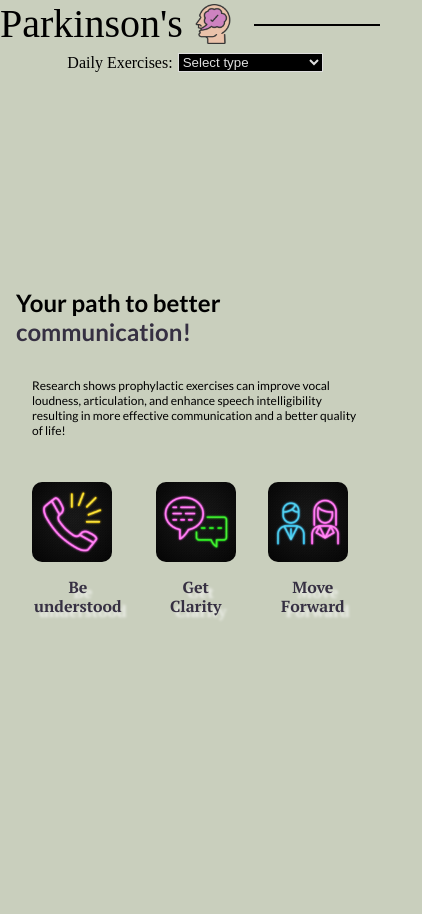
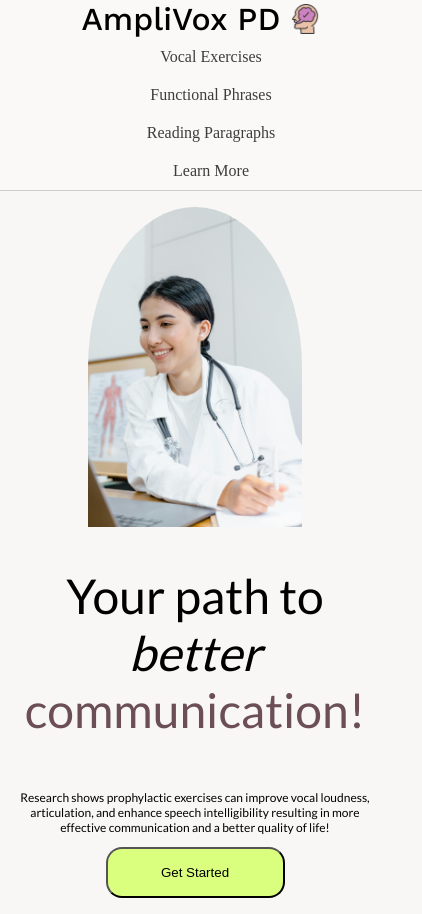
Before and after one commit to SamanthaMcElhinney/AI-Parkinsons-Treatment, a React app in the folder client/: page / in a window 390 px wide. Shown: the whole page, 422 px wide, since content can reach past the window. Before the commit the page ends 844 px from the top, so only its background shows below. Built offline with nearby package versions, Linux system fonts and the light colour scheme; the HTML template or start-up script is replaced by a standard one.

Commit message:
feat: header seperation of exercises and refactor main page for 100% intelligibility

```diff
--- /dev/null
+++ b/client/src/App.css
@@ -0,0 +1,6 @@
+@font-face {
+  font-family: 'Sabon LT';
+  src: url('./fonts/SabonLT-Regular.ttf') format('truetype'); /* Update the path and format as needed */
+  font-weight: 400;
+  font-style: normal;
+}
--- a/client/src/App.jsx
+++ b/client/src/App.jsx
@@ -1,11 +1,11 @@
 import React, { useState } from "react";
-import { Route, Routes } from "react-router-dom";
 import Countdown from "./Components/Countdown/Countdown";
 import FunctionalPhrases from "./Components/FunctionalPhrases/FunctionalPhrases";
 import Story from "./Components/Story/Story";
 import Header from "./Components/Header/Header";
 import Landing from "./Components/Landing/Landing";
 import styles from "./styles.module.css";
+import "./App.css"
 
 const App = () => {
   const [selectedExercise, setSelectedExercise] = useState("");
--- a/client/src/Components/Header/Header.css
+++ b/client/src/Components/Header/Header.css
@@ -1,112 +1,61 @@
+@import url("https://fonts.googleapis.com/css2?family=Work+Sans:wght@500&display=swap");
+
 .header {
-  display: flex;
-  flex-direction: column;
-  width: 100%;
-  height: 20%;
-}
-
-.header-top {
   display: flex;
   align-items: center;
   width: 100%;
+  padding: 0 1rem;
+  background-color: #fbf9f8;
+  border-bottom: 1px solid #ccc;
 }
 
-.header-top__logo {
+.logo {
   display: flex;
   align-items: center;
-  position: relative;
-  width: 100%;
+  margin-right: 20px;
+  color: inherit;
+  text-decoration: none;
+  font-family: "Work Sans", sans-serif;
+  font-weight: 500;
+  font-size: 2rem;
+}
+
+.logo img {
+  width: 30px;
+  height: 30px;
+  margin-left: 10px;
+}
+
+.header-choices {
+  display: flex;
+  justify-content: center;
+  align-items: center;
   flex-grow: 1;
 }
 
-.header-logo {
-  color: inherit;
+.exercise-link {
+  padding: 0 3rem;
+  color: #3d3d3b;
   text-decoration: none;
-  font-size: 5rem;
-  position: relative;
-  margin-right: 10px;
-  flex-shrink: 0;
+  transition: text-decoration 0.3s ease-in-out;
 }
 
-.head {
-  width: 75px;
-  height: 75px;
-  padding-left: 10px;
-  position: relative;
-}
-
-.header-top__logo::after {
-  content: "";
-  display: block;
-  position: absolute;
-  z-index: 10;
-  top: 50%;
-  left: 35%;
-  right: 0;
-  height: 2px;
-  background-color: black;
-  margin-right: 10px;
-}
-
-.header-bottom {
-  display: flex;
-  justify-content: flex-end;
-  align-items: center;
-  width: 100%;
-  margin-top: -10px;
-}
-
-.header-bottom__phone,
-.header-bottom__email {
-  display: flex;
-  align-items: center;
-  margin-right: 55px;
-}
-
-.dropdown {
-  margin-left: 5px;
-  background-color: black;
-  color: #dedede;
-  border: 1px solid #dedede;
-}
-
-.dropdown option {
-  background-color: black;
-  color: #dedede;
+.exercise-link:hover {
+  text-decoration: underline;
+  color:#6b4f54
 }
 
 /* Responsive Styles */
 @media (max-width: 768px) {
   .header {
-    display: flex;
     flex-direction: column;
     justify-content: center;
   }
-
-  .header-top__logo::after {
-    left: 65%;
+  .header-choices {
+    flex-direction: column;
+    align-items: center;
   }
-
-  .header-logo {
-    font-size: 2.5rem;
-  }
-
-  .header-bottom {
-    justify-content: flex-start;
-  }
-
-  .header-bottom__phone {
-    display: flex;
-    margin-top: 1rem;
-  }
-
-  .head {
-    width: 2.5rem;
-    height: 2.5rem;
-    padding-left: 5px;
-  }
-
-  .header-bottom__email {
-    display: none;
+  .exercise-link {
+    padding: 10px 0;
   }
 }
--- a/client/src/Components/Header/Header.jsx
+++ b/client/src/Components/Header/Header.jsx
@@ -6,47 +6,49 @@
 function Header({ selectedExercise, setSelectedExercise }) {
   const navigate = useNavigate();
 
-  const handleExerciseChange = (e) => {
-    setSelectedExercise(e.target.value);
-    navigate(`/${e.target.value}`);
+  const handleExerciseChange = (exerciseType) => {
+    setSelectedExercise(exerciseType);
+    navigate(`/${exerciseType}`);
   };
 
   return (
-    <section className="header">
-      <section className="header-top">
-        <section className="header-top__logo">
-          <Link
-            to="/"
-            className="header-logo"
-            onClick={() => setSelectedExercise("")}
-          >
-            Parkinson's
-          </Link>
-          <img src={speaking} className="head" alt="speaking icon" />
-        </section>
-      </section>
-      <section className="header-bottom">
-        <section className="header-bottom__phone">
-          <label htmlFor="exercise-dropdown">Daily Exercises:</label>
-          <select
-            id="exercise-dropdown"
-            onChange={handleExerciseChange}
-            value={selectedExercise}
-            className="dropdown"
-          >
-            <option value="" disabled>
-              Select type
-            </option>
-            <option value="vocal">Vocal Exercises</option>
-            <option value="functional">Functional Phrases</option>
-            <option value="reading">Reading Paragraphs</option>
-          </select>
-        </section>
-        <section className="header-bottom__email">
-          https://www.parkinson.org/
-        </section>
-      </section>
-    </section>
+    <header className="header">
+      <Link to="/" className="logo" onClick={() => setSelectedExercise("")}>
+        AmpliVox PD
+        <img src={speaking} alt="speaking icon" />
+      </Link>
+      <nav className="header-choices">
+        <Link
+          to="/vocal"
+          onClick={() => handleExerciseChange("vocal")}
+          className="exercise-link"
+        >
+          Vocal Exercises
+        </Link>
+        <Link
+          to="/functional"
+          onClick={() => handleExerciseChange("functional")}
+          className="exercise-link"
+        >
+          Functional Phrases
+        </Link>
+        <Link
+          to="/reading"
+          onClick={() => handleExerciseChange("reading")}
+          className="exercise-link"
+        >
+          Reading Paragraphs
+        </Link>
+        <a
+          href="https://www.parkinson.org/"
+          target="_blank"
+          rel="noopener noreferrer"
+          className="exercise-link"
+        >
+          Learn More
+        </a>
+      </nav>
+    </header>
   );
 }
 
--- a/client/src/Components/Landing/Landing.css
+++ b/client/src/Components/Landing/Landing.css
@@ -2,122 +2,107 @@
 @import url('https://fonts.googleapis.com/css2?family=PT+Serif:wght@400;700&display=swap');
 
 .landing-container {
-    flex: 1;
     display: flex;
-    flex-direction: column;
+    flex-direction: row;
     padding: 1rem;
     font-family: 'Lato', sans-serif;
 }
 
-.top-content {
+.landing-left {
     width: 100%;
     display: flex;
     align-items: center;
 }
 
-.title {
+.image-container {
+    display: flex;
+    justify-content: center;
+    align-items: center;position: relative;
+}
+
+.landing-title {
+    font-family: "Lato", sans-serif;
+    font-weight: 100;
+    font-style: normal;
     font-size: 4rem;
+    font-weight: thin;
+}
+
+.italic {
+    font-style: italic;
 }
 
 .landing-info {
-    font-weight: 200;
-    font-size: larger;
-    padding-left: 1rem;
-    padding-right: 1rem;
+    font-weight: 100;
+    padding-right: 4rem;
 }
 
-.content-left, .content-right {
-    flex: 1;
+.landing-left, .landing-right {
     display: flex;
     justify-content: center;
     align-items: center;
 }
 
-.content-left {
+.landing-right {
     flex-direction: column;
 }
 
-.bottom-container {
-    display: flex;
+.title-color {
+    color: #6b4f54;
 }
 
-.icon-container {
-    margin-top: 5rem;
-    display: flex;
-    flex-direction: column;
-    align-content: space-around;
-    padding: 1rem;
-}
-
-.icon {
-    height: 100px;
-    width: 120px;
-    border-radius: 10px;
-    margin-bottom: 0.5rem;
-}
-
-.title-color {
-    color: #363042;
+.landing-button{
+    background-color: #dafe7d;
+    padding:1rem;
+    width:15rem;
+    border-radius: 1rem;;
 }
 
 .doctor {
-    height: 70vh;
+    width: 56%;
+    border-top-left-radius: 60%;
+    border-top-right-radius: 60%;
 }
 
-.icon-label {
-    font-family: 'PT Serif', serif;
-    font-size: 1rem;
-    line-height: 1.2;
-    text-align: center;
-    margin-top: 0.5rem;
-    color: #363042;
-    text-shadow: 5px 5px 3px rgba(255, 255, 255, 0.7);
-}
 
 /* Media Queries for Responsiveness */
 @media (max-width: 768px) {
-
-    .landing-container{
-    display: flex;
-    justify-content: center;
-    align-items: center;
-    }
-    .top-content{
-        display:flex;
+    .landing-container {
+        display: flex;
         flex-direction: column;
+        justify-content: center;
+        align-items: center;
     }
 
-    .title {
-        font-size: 1.5rem;
-    }
-    .head {
-        padding:0;
+    .landing-left, .landing-right {
+        width: 100%;
+        display: flex;
+        justify-content: center;
+        align-items: center;
+        text-align: center;
     }
 
-    .landing-info{
-        font-size: .75rem;
+    .landing-title {
+        font-size: 3rem;
+    }
+
+    .landing-info {
+        padding-right: 0;
+        font-size: 0.75rem;
     }
 
     .doctor {
-        display: none;
-    }
-
-    .icon {
-        height: 80px;
-        width: 80px;
-    }
-
-    .icon-container {
-        margin-top: 1rem;
-    }
-
-    .bottom-container {
-        flex-direction: row;
+        width: 100%;
+        height:20rem;
+        border-top-left-radius: 60%;
+        border-top-right-radius: 60%;
+        display: flex;
+        justify-content: center;
         align-items: center;
     }
 
-    .header-bottom, .header-bottom__phone, .header-bottom__email {
-        justify-content: center;
-        margin-right: 0;
+    .landing-button {
+        width: 50%;
+        padding: 1rem;
     }
 }
--- a/client/src/Components/Landing/Landing.jsx
+++ b/client/src/Components/Landing/Landing.jsx
@@ -3,20 +3,19 @@
 import phone from "../../assets/phone.png";
 import clarity from "../../assets/clarity.png";
 import peeps from "../../assets/peeps.png";
-import person from "../../assets/doctor.png";
+import person from "../../assets/Doctor.jpg";
 
 const Landing = () => {
   return (
-    <div className="landing-container">
-      <div className="top-content">
-        <div className="content-right">
+    <section className="landing-container">
+      <div className="landing-left">
         <div className="image-container">
           <img className="doctor" src={person} alt="Doctor" />
         </div>
       </div>
-        <div className="content-left">
-          <h2 className="title">
-            Your path to better{" "}
+      <div className="landing-right">
+        <h2 className="landing-title">
+          Your path to <span className="italic">better{" "}</span>
             <span className="title-color">communication!</span>
         </h2>
         <p className="landing-info">
@@ -25,7 +24,10 @@
           articulation, and enhance speech intelligibility resulting in more
           effective communication and a better quality of life!
         </p>
-          <div className="bottom-container">
+        <button className="landing-button">
+            Get Started
+        </button>
+          {/* <div className="bottom-container">
             <div className="icon-container">
               <img className="icon" src={phone} alt="Phone" />
               <h3 className="icon-label">Be understood</h3>
@@ -38,10 +40,9 @@
               <img className="icon" src={peeps} alt="People" />
               <h3 className="icon-label">Move Forward</h3>
             </div>
+          </div> */}
         </div>
-        </div>
-      </div>
-    </div>
+    </section>
   );
 };
 
--- a/client/src/styles.module.css
+++ b/client/src/styles.module.css
@@ -1,7 +1,7 @@
 body {
   margin: 0;
   padding: 0;
-  background-color: #c9cfbd;
+  background-color: #f9f7f6;
 }
 
 @font-face {
```
Also changed, not shown: client/src/assets/Doctor.jpg (added). Lines whose indentation alone changed are shown as unchanged.
